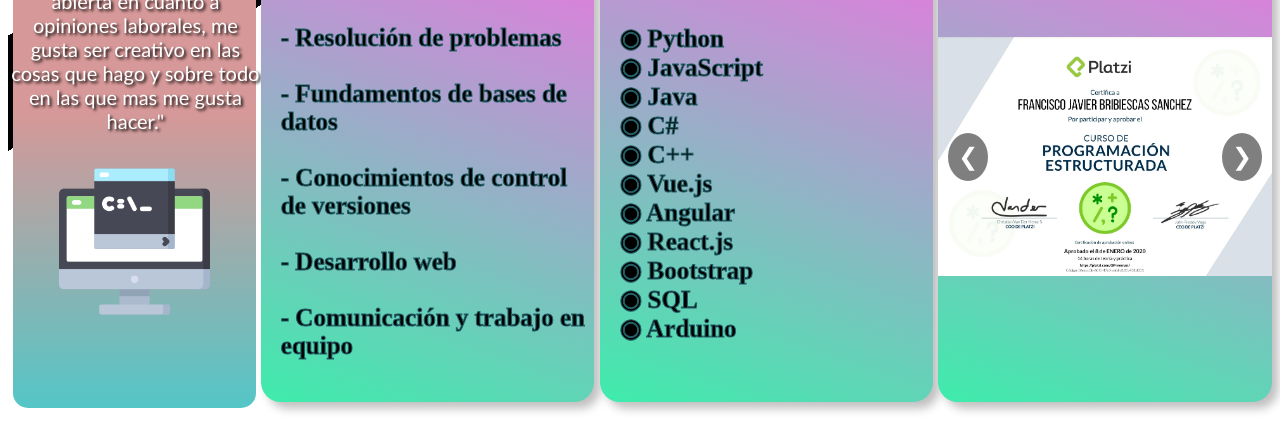
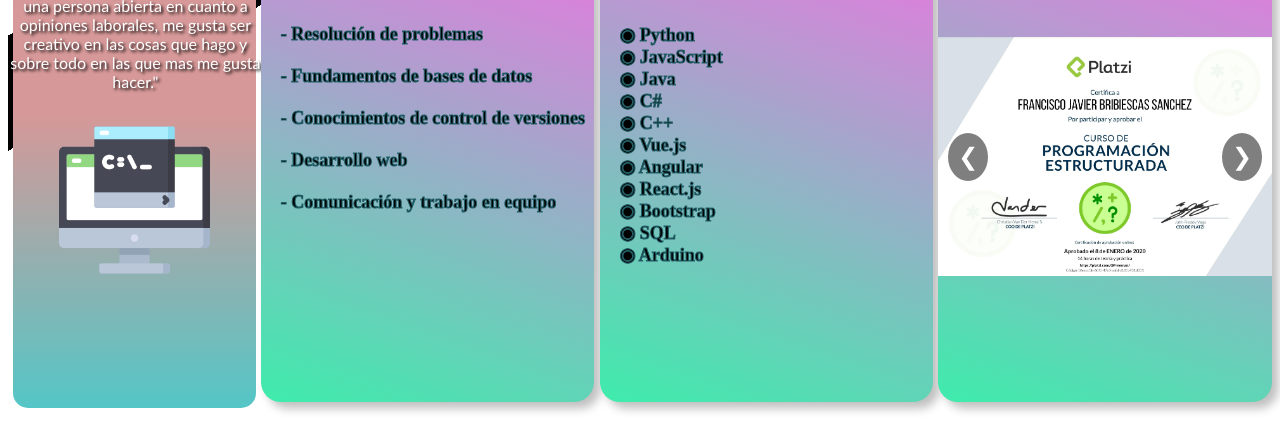
Before and after one commit to iKiL0/Portafolio, a plain HTML site: page index.html in a window 1280 px wide. Shown: the part 379-800 px from the top of the page. Drawn offline with Linux system fonts and the light colour scheme.

Commit message:
archivos de portafolio corregidos 2

```diff
--- a/style.css
+++ b/style.css
@@ -29,7 +29,7 @@
   .box1 p{
     z-index: 1;
     color: rgb(255, 255, 255);
-    font-size: 20px;
+    font-size: 16px;
     position: relative;
     display: flex;
     left: 1px;
@@ -200,7 +200,7 @@ font-family: 'Lucida Sans', 'Lucida Sans Regular', 'Lucida Grande', 'Lucida Sans
   margin-top: 40px;
   font-weight: bold;
   margin-left: 20px;
-  font-size: 25px;
+  font-size: 18px;
   -webkit-text-fill-color: rgb(0, 0, 0);
   -webkit-text-stroke: 1px rgb(34, 94, 102);
 
```
